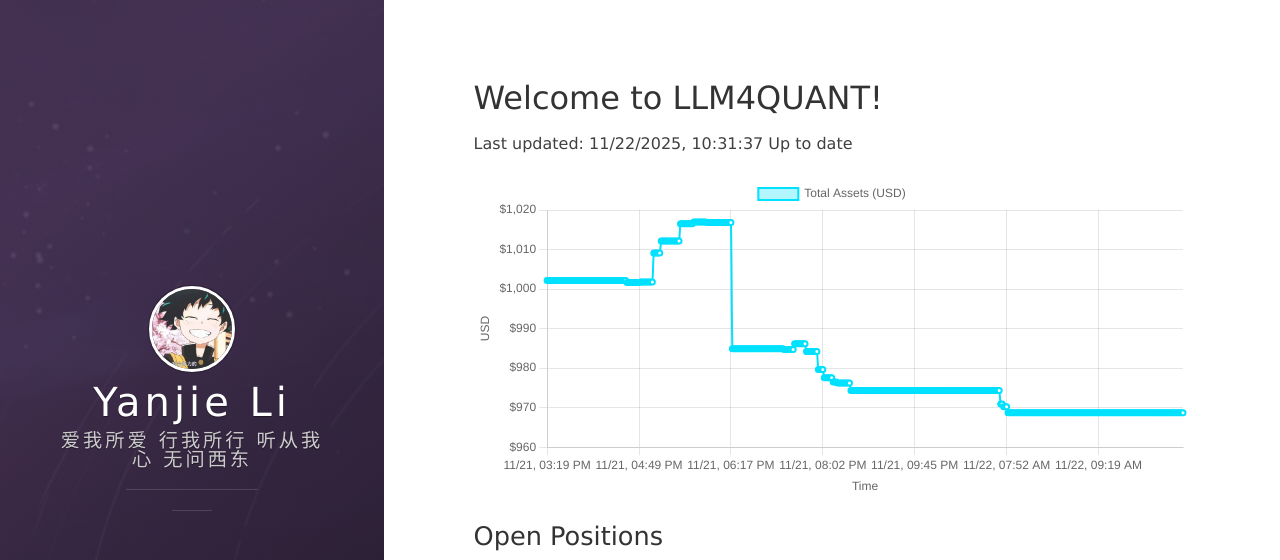
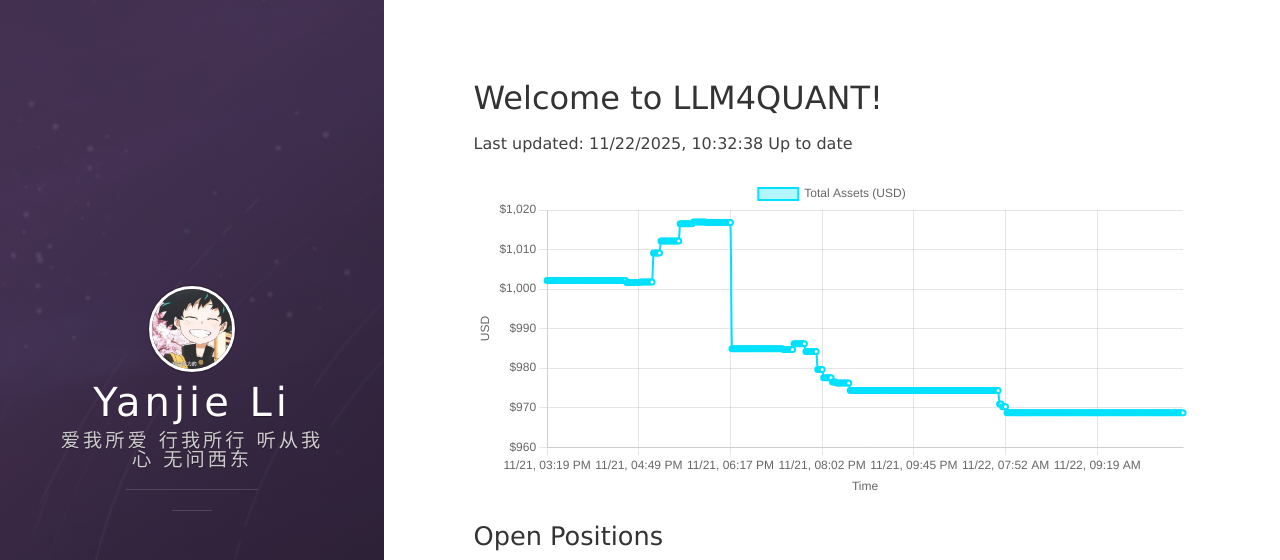
Before and after one commit to leeyegy/leeyegy.github.io, a Jekyll site: the page built from live-trading.html, in a window 1280 px wide and 1026 px high. Shown: the top 560 px of the window. Built offline with Jekyll 4.4.1, drawn with Linux system fonts in a browser that asks for light colours; nearby versions of some CDN libraries.

Commit message:
AccountMonitor: update balance history 2025-11-22T18:32:38+08:00

```diff
--- a/assets/data/binance/balance-history.json
+++ b/assets/data/binance/balance-history.json
@@ -1,5 +1,5 @@
 {
-  "generatedAt": "2025-11-22T18:31:37+08:00",
+  "generatedAt": "2025-11-22T18:32:38+08:00",
   "asset": "total_usd_value",
   "history": [
     {
@@ -1720,6 +1720,10 @@
     },
     {
       "timestamp": "2025-11-22T18:31:37+08:00",
+      "totalUsd": 968.69074819
+    },
+    {
+      "timestamp": "2025-11-22T18:32:38+08:00",
       "totalUsd": 968.69074819
     }
   ]
```
